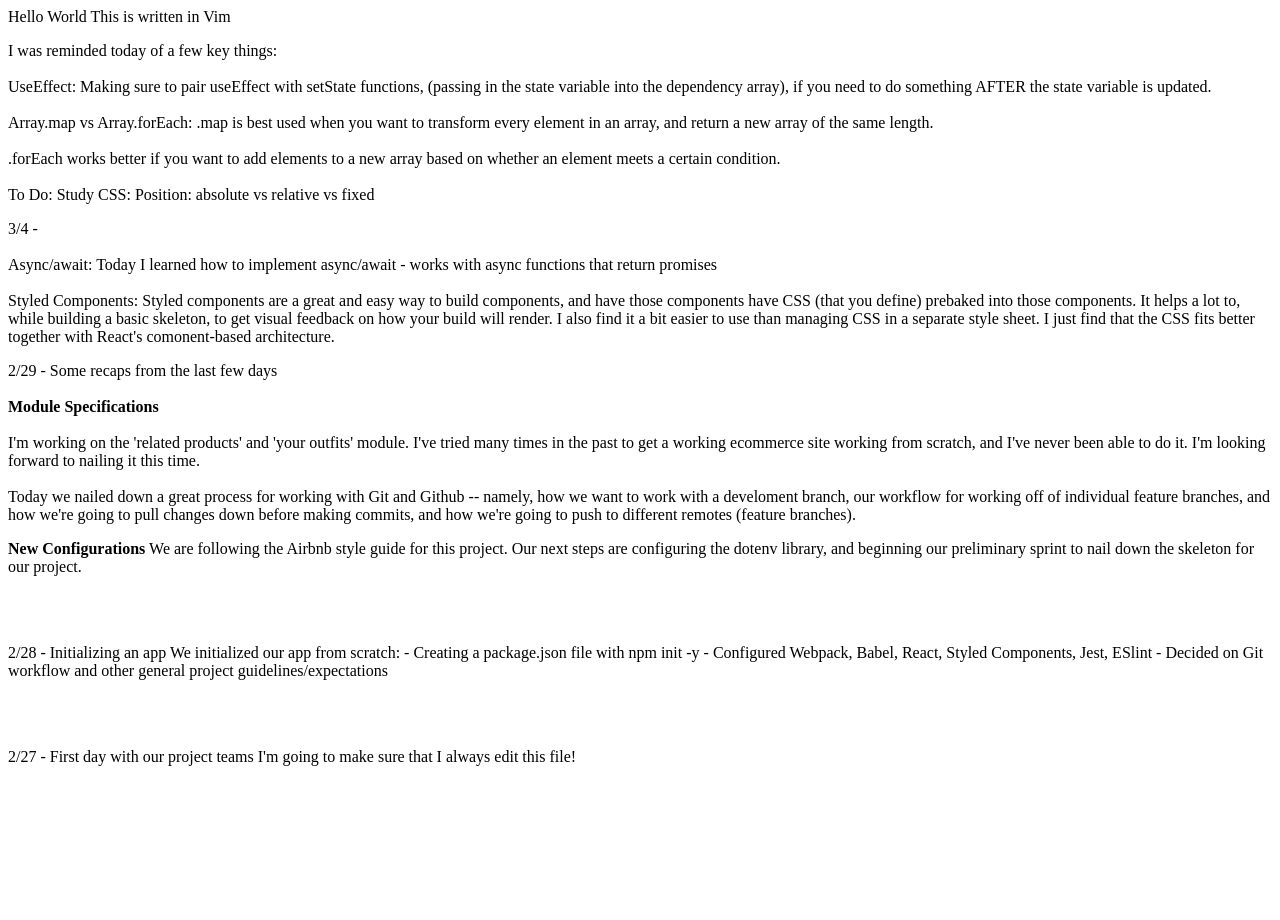
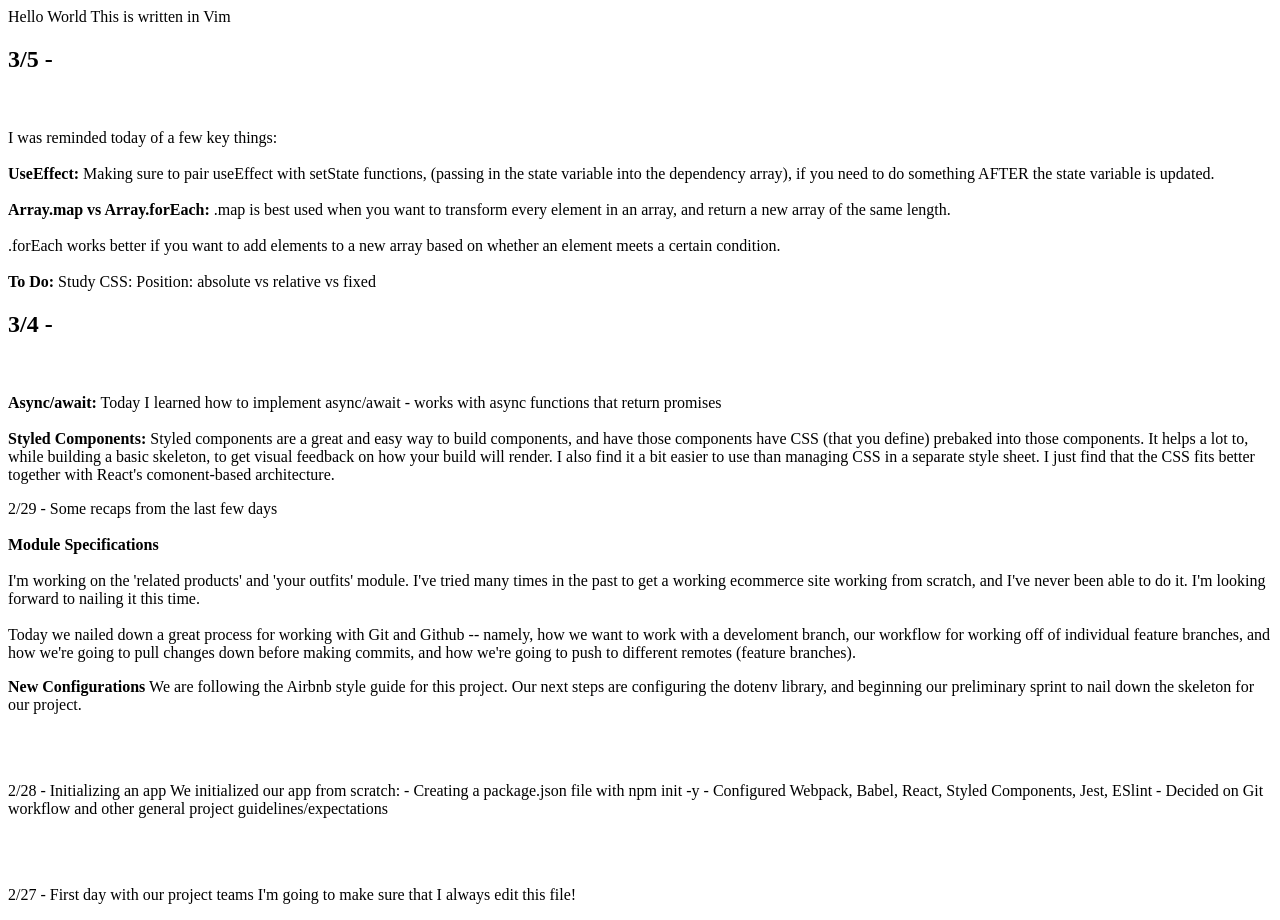
Before and after one commit to amarinsam/amarinsam.github.io, a plain HTML site: page index.html in a window 1280 px wide. Before the commit the page ends 800 px from the top, so only its background shows below. Drawn offline with Linux system fonts and the light colour scheme.

Commit message:
Updated formatting

```diff
--- a/index.html
+++ b/index.html
@@ -3,26 +3,28 @@ Hello World
 This is written in Vim
 
 <p>
+<h2>3/5 -</h2>
+<br></br>
 I was reminded today of a few key things:
 <br></br>
-UseEffect:
+<b>UseEffect:</b>
 Making sure to pair useEffect with setState functions, (passing in the state variable into the dependency array), if you need to do something AFTER the state variable is updated.
 <br></br>
-Array.map vs Array.forEach:
+<b>Array.map vs Array.forEach:</b>
 .map is best used when you want to transform every element in an array, and return a new array of the same length.<br></br>
 .forEach works better if you want to add elements to a new array based on whether an element meets a certain condition.
 <br></br>
-To Do:
+<b>To Do:</b>
 Study CSS:
 Position: absolute vs relative vs fixed
 </p>
 <p>
-3/4 -
+<h2>3/4 -</h2>
 <br></br>
-Async/await:
+<b>Async/await:</b>
 Today I learned how to implement async/await - works with async functions that return promises
 <br></br>
-Styled Components:
+<b>Styled Components:</b>
 Styled components are a great and easy way to build components, and have those components have CSS (that you define) prebaked into those components.  It helps a lot to, while building a basic skeleton, to get visual feedback on how your build will render.  I also find it a bit easier to use than managing CSS in a separate style sheet.  I just find that the CSS fits better together with React's comonent-based architecture.
 
 </p>
```
